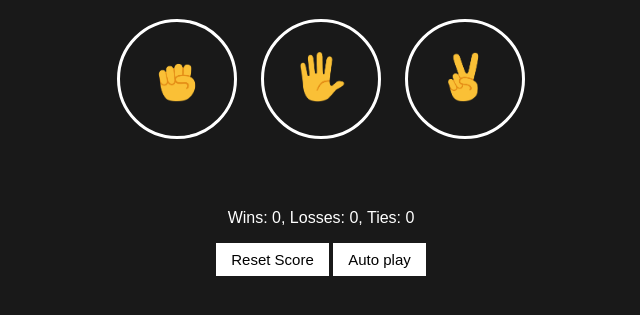
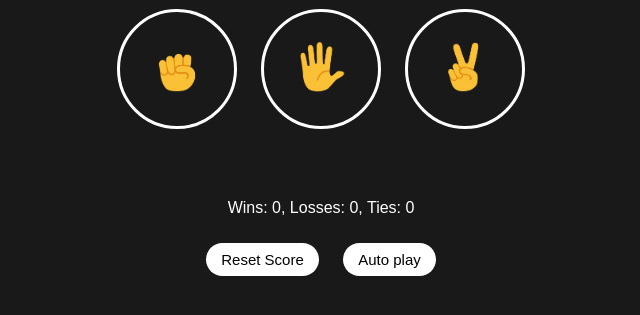
Before and after one commit to Piperski13/RPS-game, a plain HTML site: page index.html in a window 1280 px wide. Shown: the part 313-628 px from the top of the page, without its empty margins (319-959 px from the left). Drawn offline with Linux system fonts and the light colour scheme.

Commit message:
Version 2.1

```diff
--- a/styles.css
+++ b/styles.css
@@ -44,4 +44,6 @@ body{
     font-size: 15px;
     padding: 8px 15px;
     cursor: pointer;
+    border-radius: 20px;
+    margin: 10px;
 }
```
